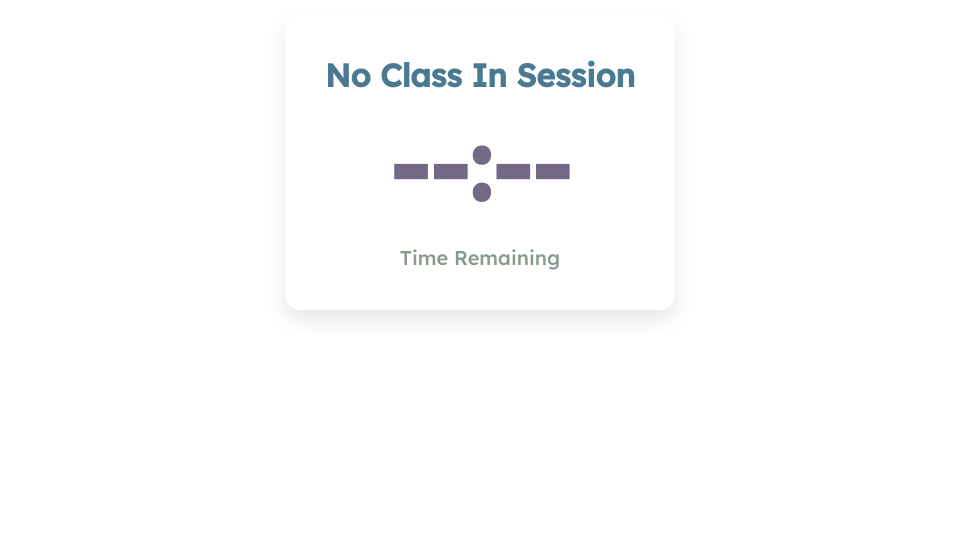
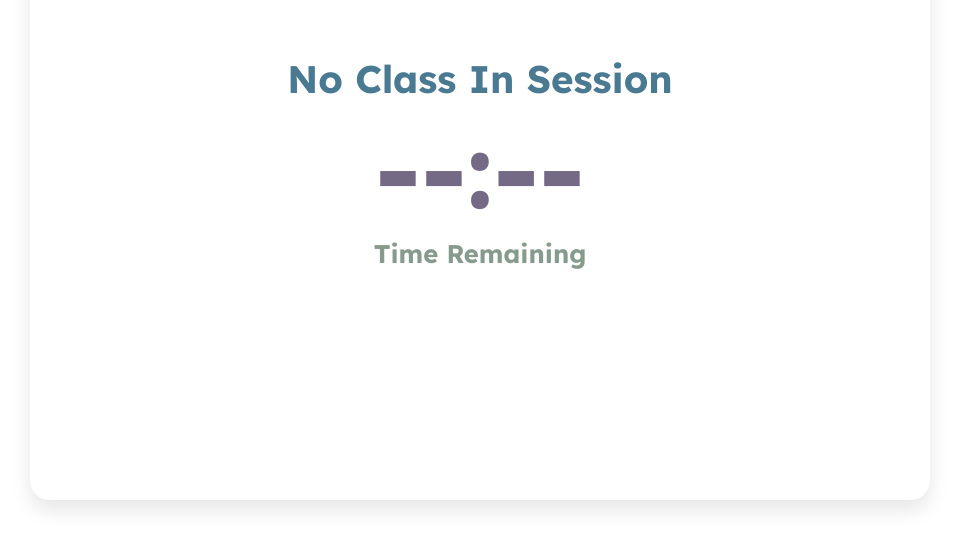
Before and after one commit to ispectechular/countdown-widget, a plain HTML site: page index.html in a window 1280 px wide. Shown: the part 238-786 px from the top of the page, without its empty margins (160-1119 px from the left). Drawn offline with Linux system fonts and the light colour scheme.

Commit message:
Update index.html

```diff
--- a/index.html
+++ b/index.html
@@ -3,9 +3,17 @@
 <head>
   <meta charset="UTF-8">
   <meta name="viewport" content="width=device-width, initial-scale=1.0">
-  <title>Class Countdown Timer</title>
-  <link href="https://fonts.googleapis.com/css2?family=Lexend:wght@500&display=swap" rel="stylesheet">
+  <title>Class Countdown Timer — Responsive</title>
+  <link href="https://fonts.googleapis.com/css2?family=Lexend:wght@500;700&display=swap" rel="stylesheet">
   <style>
+    :root{
+      --slate-blue:#4A7A92;
+      --muted-green:#879B8D;
+      --soft-purple:#756A85;
+      --glass-bg: rgba(255,255,255,0.7);
+    }
+    * { box-sizing: border-box; }
+    html, body { height: 100%; }
     body {
       margin: 0;
       padding: 0;
@@ -14,37 +22,46 @@
       display: flex;
       justify-content: center;
       align-items: center;
-      height: 100vh;
+      min-height: 100svh; /* projector-friendly; works when embedded */
       color: #0f172a;
     }
 
     .countdown-container {
+      width: 90%;
+      max-width: 900px;        /* big and readable on projectors */
+      aspect-ratio: 4/3;       /* consistent shape as it scales */
+      background-color: var(--glass-bg);
+      backdrop-filter: blur(10px);
+      border-radius: 20px;
+      box-shadow: 0 10px 20px rgba(0,0,0,0.1);
+      display: flex;
+      flex-direction: column;
+      justify-content: center;
+      align-items: center;
+      padding: 4%;
+      gap: 1rem;
       text-align: center;
-      padding: 40px;
-      background-color: rgba(255, 255, 255, 0.7);
-      border-radius: 16px;
-      box-shadow: 0 10px 20px rgba(0,0,0,0.1);
-      backdrop-filter: blur(10px);
     }
 
     .label {
-      font-size: 2rem;
-      font-weight: 600;
-      color: #4A7A92;
-      margin-bottom: 10px;
+      font-size: clamp(1.5rem, 3vw, 3rem);
+      font-weight: 700;
+      color: var(--slate-blue);
+      margin: 0;
+    }
+
+    .timer {
+      font-size: clamp(3rem, 8vw, 8rem);
+      font-weight: 700;
+      color: var(--soft-purple);
+      line-height: 1;
     }
 
     .countdown-label {
-      font-size: 1.25rem;
-      color: #879B8D;
-      margin-top: 20px;
-      font-weight: 500;
-    }
-
-    .timer {
-      font-size: 6rem;
-      font-weight: bold;
-      color: #756A85;
+      font-size: clamp(1rem, 2vw, 2rem);
+      color: var(--muted-green);
+      font-weight: 700;
+      margin: 0;
     }
   </style>
 </head>
@@ -56,6 +73,7 @@
   </div>
 
   <script>
+    // Edit your schedule here
     const schedule = [
       { label: "Period 1", start: "08:05", end: "08:50" },
       { label: "Period 2", start: "08:55", end: "09:40" },
@@ -77,29 +95,22 @@
         const start = sh * 60 + sm;
         const end = eh * 60 + em;
 
+        // In-session
         if (currentMinutes >= start && currentMinutes < end) {
-          return {
-            label: schedule[i].label,
-            endHour: eh,
-            endMinute: em
-          };
+          return { label: schedule[i].label, endHour: eh, endMinute: em };
         }
 
+        // Passing period (between this end and next start)
         if (i < schedule.length - 1) {
           const [nextSh, nextSm] = schedule[i + 1].start.split(":").map(Number);
           const passingStart = end;
           const passingEnd = nextSh * 60 + nextSm;
 
           if (currentMinutes >= passingStart && currentMinutes < passingEnd) {
-            return {
-              label: "Passing Period",
-              endHour: nextSh,
-              endMinute: nextSm
-            };
+            return { label: "Passing Period", endHour: nextSh, endMinute: nextSm };
           }
         }
       }
-
       return null;
     }
 
@@ -108,25 +119,24 @@
       const segment = getCurrentSegment(now);
 
       if (!segment) {
-        document.getElementById("label").innerText = "No Class In Session";
-        document.getElementById("timer").innerText = "--:--";
+        document.getElementById("label").textContent = "No Class In Session";
+        document.getElementById("timer").textContent = "--:--";
         return;
       }
 
       const end = new Date();
       end.setHours(segment.endHour, segment.endMinute, 0, 0);
 
-      let diff = Math.floor((end - now) / 1000);
-
+      let diff = Math.max(0, Math.floor((end - now) / 1000));
       const minutes = Math.floor(diff / 60);
       const seconds = diff % 60;
 
-      document.getElementById("label").innerText = segment.label;
-      document.getElementById("timer").innerText = `${minutes}:${seconds.toString().padStart(2, '0')}`;
+      document.getElementById("label").textContent = segment.label;
+      document.getElementById("timer").textContent = `${minutes}:${seconds.toString().padStart(2, '0')}`;
     }
 
+    updateTimer();
     setInterval(updateTimer, 1000);
-    updateTimer();
   </script>
 </body>
 </html>
```
